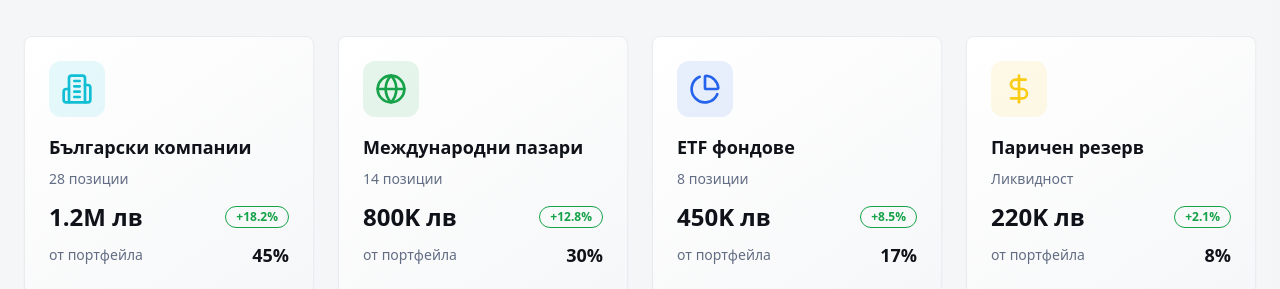
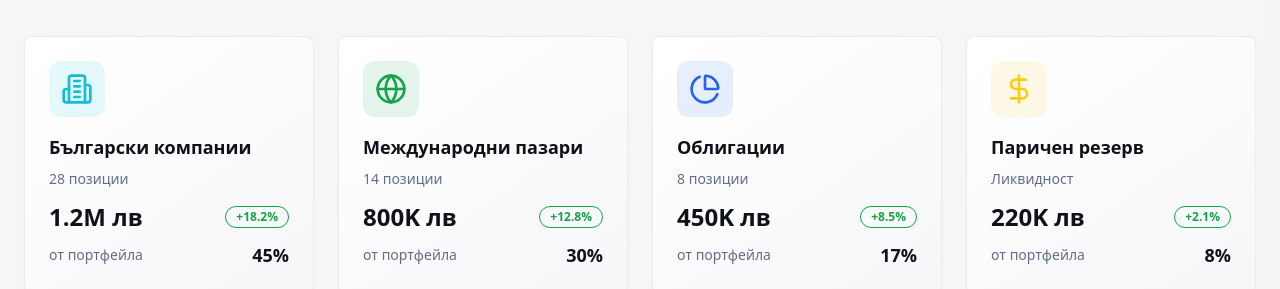
Before and after one commit to Dimov-Garant/garant-vision-dashboard, a React (Vite) app: page / in a window 1280 px wide. Shown: the part 2200-2489 px from the top of the page. Built offline with nearby package versions, Linux system fonts and the light colour scheme.

Commit message:
Update asset category title
Change the title of the "Български компании" asset category to "Облигации".

```diff
--- a/src/components/AssetsOverview.tsx
+++ b/src/components/AssetsOverview.tsx
@@ -23,7 +23,7 @@ const assetCategories = [
   },
   {
     icon: <PieChart className="h-8 w-8" />,
-    title: "ETF фондове",
+    title: "Облигации",
     count: "8 позиции",
     value: "450K лв",
     percentage: "17%",
```
